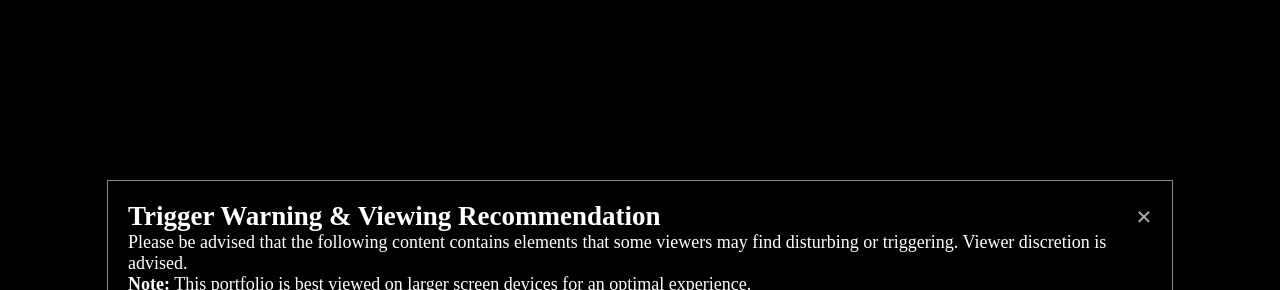
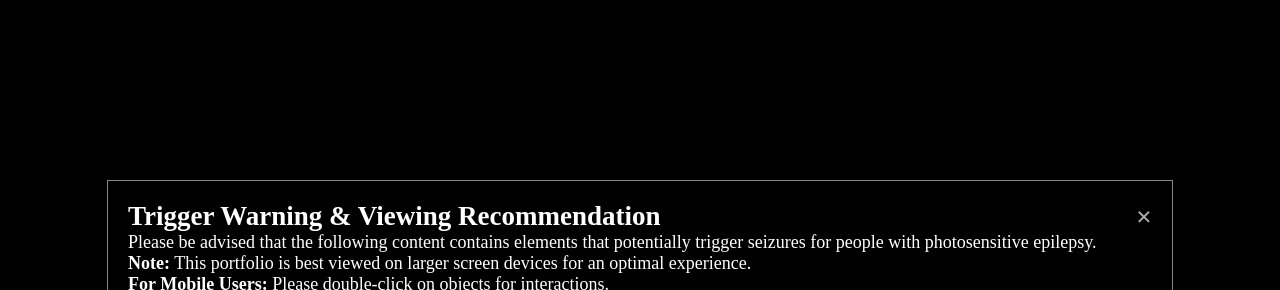
Before and after one commit to AakashBaruva/Portfolio, a website: page dist/index.html in a window 1280 px wide. Shown: the part 12-302 px from the top of the page. Drawn offline with Linux system fonts and the light colour scheme.

Commit message:
Update index.html

```diff
--- a/dist/index.html
+++ b/dist/index.html
@@ -13,7 +13,7 @@
         <div class="modal-content">
             <span class="close">&times;</span>
             <h2>Trigger Warning & Viewing Recommendation</h2>
-            <p>Please be advised that the following content contains elements that some viewers may find disturbing or triggering. Viewer discretion is advised.</p>
+            <p>Please be advised that the following content contains elements that potentially trigger seizures for people with photosensitive epilepsy.</p>
             <p><strong>Note:</strong> This portfolio is best viewed on larger screen devices for an optimal experience.</p>
             <p><strong>For Mobile Users:</strong> Please double-click on objects for interactions.</p>
             <h1>Please close this to start the experience.</h1>
```
